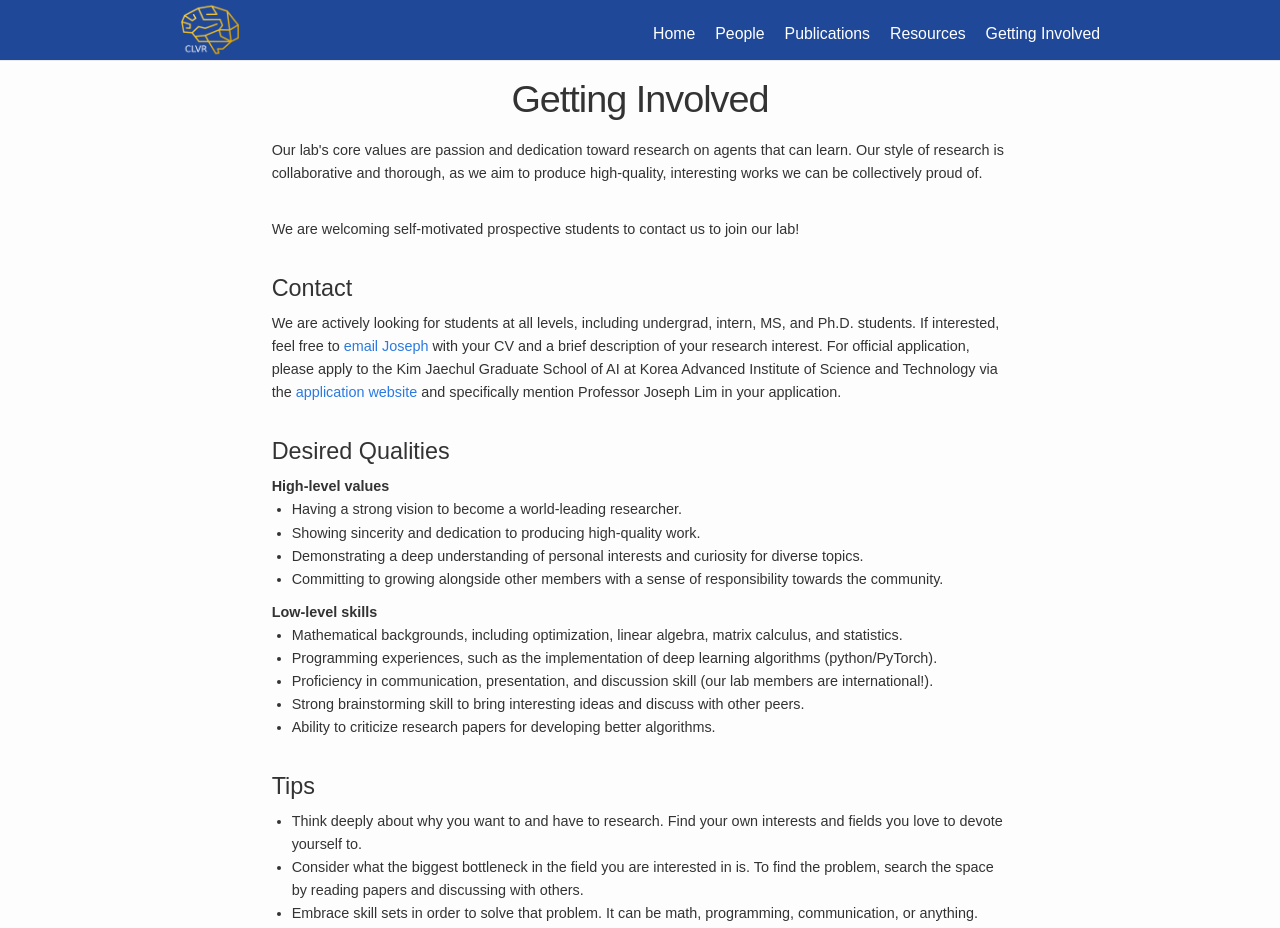
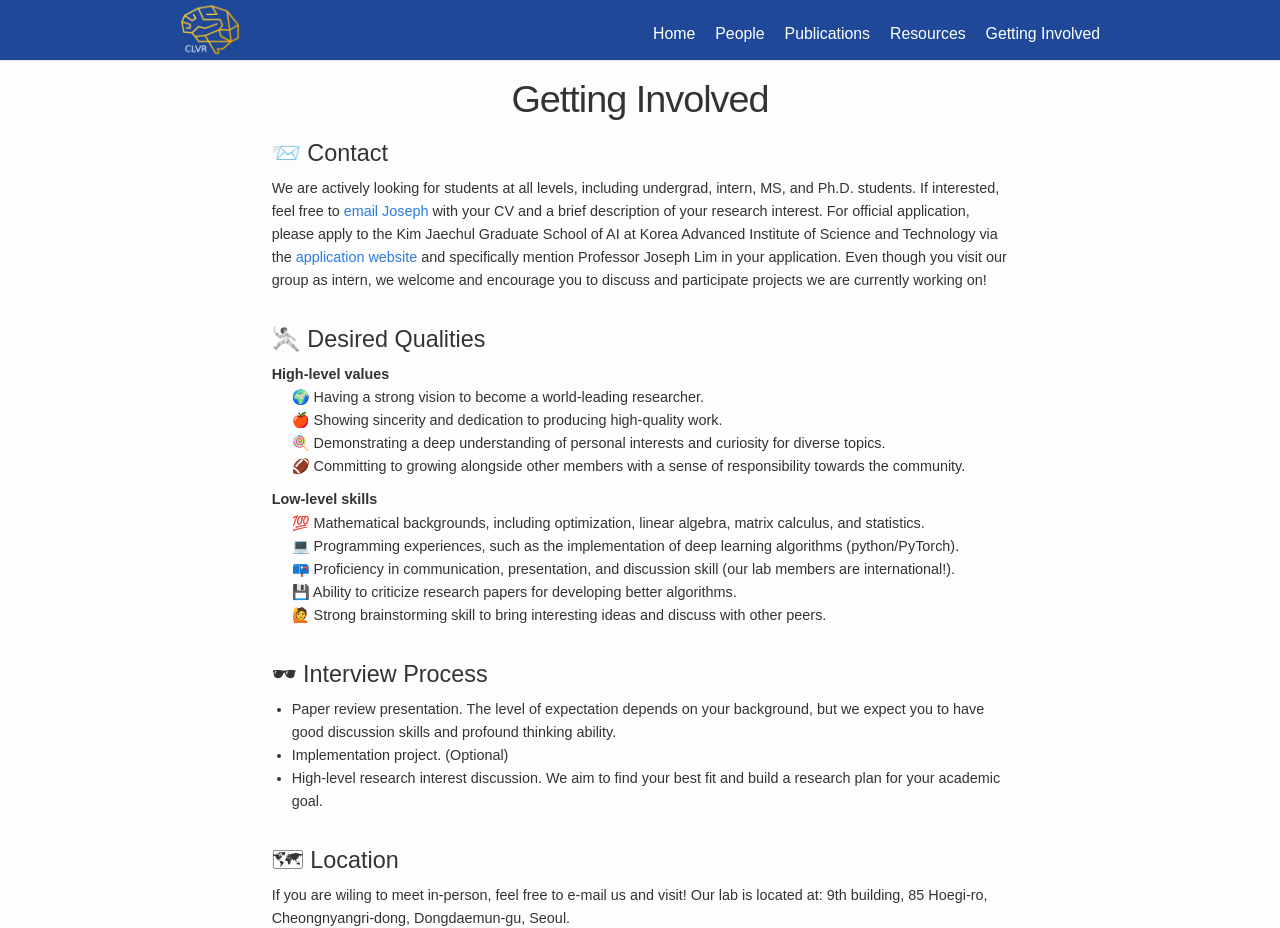
Before and after one commit to minhoheo/minhoheo.github.io, a Jekyll site: the page built from getting_involved.md, in a window 1280 px wide and 1400 px high. Shown: the top 928 px of the window. Built offline with Jekyll 4.4.1, drawn with Linux system fonts in a browser that asks for light colours; some web fonts are replaced; some of the changed text lies outside the part shown.

Commit message:
shortening getting_involved page

```diff
--- a/getting_involved.md
+++ b/getting_involved.md
@@ -9,24 +9,22 @@ order: 9
   <div class='row'>
     <div class='col-lg-1'></div>
         <div class='col-lg-10'>
-        <p>
-        Our lab's core values are passion and dedication toward research on agents that can learn. Our style of research is collaborative and thorough, as we aim to produce high-quality, interesting works we can be collectively proud of.
-        <!-- We target to be the best and support each other.
+        <!--p>
+        We are welcoming self-motivated prospective students to contact us to join our lab!
+	</p>
+	<p>
+        Our lab's core values are passion and dedication toward research on agents that can learn. Our style of research is collaborative and thorough, as we aim to produce high-quality, interesting works we can be collectively proud of. Apply to our group without worrying about starting late or your background! Even though you visit our group as an intern, we encourage discussing and participating projects.
+        We target to be the best and support each other.
         We believe in fostering a collaborative environment where everyone's ideas are valued and where each team member is encouraged to contribute to the overall success of the project.
-        We place a strong emphasis on excellence, and we strive to produce high-quality work that pushes the boundaries of what is possible. -->
-        </p>
-        <br>
-        <p>
-        We are welcoming self-motivated prospective students to contact us to join our lab!
-        </p>
+        We place a strong emphasis on excellence, and we strive to produce high-quality work that pushes the boundaries of what is possible.
+        </p-->
 
-        <br>
-
-        <h3 style="text-align: left;">Contact</h3>
+        <h3 style="text-align: left;">&#128232; Contact</h3>
         <p>
         We are actively looking for students at all levels, including undergrad, intern, MS, and Ph.D. students.
         If interested, feel free to <a href="mailto:joe.lim@kaist.ac.kr">email Joseph</a> with your CV and a brief description of your research interest.
         For official application, please apply to the Kim Jaechul Graduate School of AI at Korea Advanced Institute of Science and Technology via the <a href="https://apply.kaist.ac.kr/GradApply/GradApply/Login">application website</a> and specifically mention Professor Joseph Lim in your application.
+	Even though you visit our group as intern, we welcome and encourage you to discuss and participate projects we are currently working on!
         <!-- Students can apply at:
         <a href="https://forms.gle/BgWoZqFEFfdLccvZ9">UG</a> &amp;
         <a href="https://forms.gle/tMvUJjD4Qmv6VTLz7">MS</a>. -->
@@ -34,38 +32,38 @@ order: 9
 
         <br>
 
-        <h3 style="text-align: left;">Desired Qualities</h3>
+        <h3 style="text-align: left;">&#129338; Desired Qualities</h3>
         <b>High-level values</b>
-        <ul>
+        <ul style='list-style-type: none;'>
             <li>
-                Having a strong vision to become a world-leading researcher.
+            &#127757; Having a strong vision to become a world-leading researcher.
             </li>
             <li>
-                Showing sincerity and dedication to producing high-quality work.
+            &#127822; Showing sincerity and dedication to producing high-quality work.
             </li>
             <li>
-                Demonstrating a deep understanding of personal interests and curiosity for diverse topics.
+            &#127853; Demonstrating a deep understanding of personal interests and curiosity for diverse topics.
             </li>
             <li>
-                Committing to growing alongside other members with a sense of responsibility towards the community.
+            &#127944; Committing to growing alongside other members with a sense of responsibility towards the community.
             </li>
         </ul>
         <b>Low-level skills</b>
-        <ul>
+        <ul style='list-style-type: none;'>
             <li>
-            Mathematical backgrounds, including optimization, linear algebra, matrix calculus, and statistics.
+            &#128175; Mathematical backgrounds, including optimization, linear algebra, matrix calculus, and statistics.
             </li>
             <li>
-            Programming experiences, such as the implementation of deep learning algorithms (python/PyTorch).
+            &#128187; Programming experiences, such as the implementation of deep learning algorithms (python/PyTorch).
             </li>
             <li>
-            Proficiency in communication, presentation, and discussion skill (our lab members are international!).
+            &#128234; Proficiency in communication, presentation, and discussion skill (our lab members are international!).
             </li>
             <li>
-            Strong brainstorming skill to bring interesting ideas and discuss with other peers.
+            &#128190; Ability to criticize research papers for developing better algorithms.
             </li>
             <li>
-            Ability to criticize research papers for developing better algorithms.
+            &#128587; Strong brainstorming skill to bring interesting ideas and discuss with other peers.
             </li>
         </ul>
 
@@ -85,6 +83,7 @@ order: 9
 
         <br>
 
+	<!--/div>
         <h3 style="text-align: left;">Tips</h3>
         <ul>
             <li>
@@ -103,13 +102,13 @@ order: 9
                 Apply to our group without worrying about starting late or your background.
             </li>
         </ul>
+	</div-->
 
-        <br>
-        <h3 style="text-align: left;">Interview Process</h3>
+        <h3 style="text-align: left;">&#128374; Interview Process</h3>
         <ul>
-            <li>
+            <!--li>
                 Initial email screening.
-            </li>
+            </li-->
             <li>
                 Paper review presentation. The level of expectation depends on your background, but we expect you to have good discussion skills and profound thinking ability.
             </li>
@@ -121,12 +120,11 @@ order: 9
             </li>
         </ul>
 
+	<br>
 
-        <br>
-
-        <h3 style="text-align: left;">Location</h3>
+        <h3 style="text-align: left;">&#128506; Location</h3>
         <p>
-        Our lab is located at: 9th building, 85 Hoegi-ro, Cheongnyangri-dong, Dongdaemun-gu, Seoul.
+        If you are wiling to meet in-person, feel free to e-mail us and visit! Our lab is located at: 9th building, 85 Hoegi-ro, Cheongnyangri-dong, Dongdaemun-gu, Seoul.
         </p>
 
         <div class="map-container">
```
